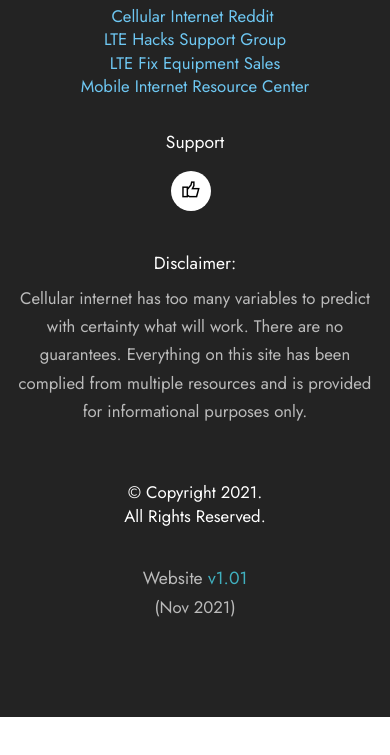
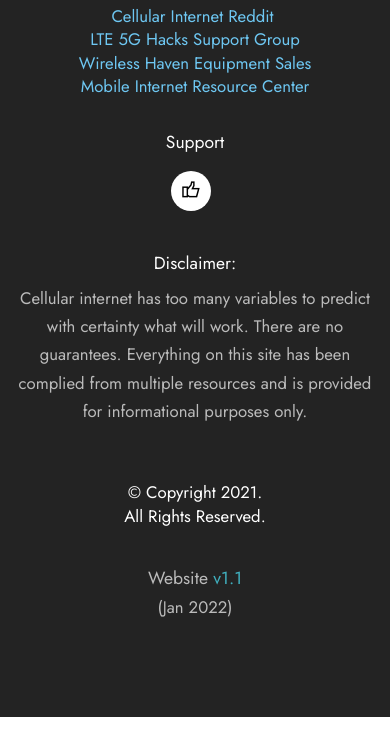
Before and after one commit to CellularInternet/CellularInternet.github.io, a plain HTML site: page tabletplan.html in a window 390 px wide. Shown: the part 6548-7303 px from the top of the page. Drawn offline with Linux system fonts and the light colour scheme; files whose address does not match are found by name.

Commit message:
Update tabletplan.html

```diff
--- a/tabletplan.html
+++ b/tabletplan.html
@@ -472,7 +472,7 @@
     </div>
 </section>
 
-<section class="footer4 cid-sElR4KauPr" once="footers" id="footer4-u">
+<section class="footer4 cid-sElR4KauPr" once="footers" id="footer4-1w">
 
 
 
@@ -488,7 +488,7 @@
             <div class="col-12 col-md-6 col-lg-3">
                 <h5 class="mbr-section-subtitle mbr-fonts-style mb-2 display-7">
                     <br>Resources</h5>
-                <p class="mbr-text mbr-fonts-style mb-4 display-4"><a href="https://www.reddit.com/user/digitallyinclined/m/cellular_internet_research" class="text-primary" target="_blank">Cellular Internet Reddit</a>&nbsp;<br><a href="https://www.facebook.com/groups/LTE.HACKS" class="text-primary" target="_blank">LTE Hacks Support Group</a><br><a href="https://ltefix.com/" class="text-primary" target="_blank">LTE Fix Equipment Sales</a><br><a href="https://www.rvmobileinternet.com/" class="text-primary" target="_blank">Mobile Internet Resource Center</a><br></p>
+                <p class="mbr-text mbr-fonts-style mb-4 display-4"><a href="https://www.reddit.com/user/digitallyinclined/m/cellular_internet_research" class="text-primary" target="_blank">Cellular Internet Reddit</a>&nbsp;<br><a href="https://www.facebook.com/groups/LTE.HACKS" class="text-primary" target="_blank">LTE 5G Hacks Support Group</a><br><a href="https://thewirelesshaven.com/" class="text-primary" target="_blank">Wireless Haven Equipment Sales</a><br><a href="https://www.rvmobileinternet.com/" class="text-primary" target="_blank">Mobile Internet Resource Center</a><br></p>
                 <h5 class="mbr-section-subtitle mbr-fonts-style mb-3 display-7">
                     Support</h5>
                 <div class="social-row display-7">
@@ -511,7 +511,7 @@
             <div class="col-12 col-md-6 col-lg-3">
                 <h5 class="mbr-section-subtitle mbr-fonts-style mb-2 display-4"><br>© Copyright 2021. <br>All Rights Reserved.</h5>
                 <ul class="list mbr-fonts-style display-4">
-                    <li class="mbr-text item-wrap"><span style="font-size: 1.1rem;"><br></span></li><li class="mbr-text item-wrap"><span style="font-size: 1.1rem;">Website </span><a href="websitenotes.html" class="text-success" style="font-size: 1.1rem; background-color: rgb(35, 35, 35);">v1.01</a><br></li><li class="mbr-text item-wrap">(Nov 2021)</li>
+                    <li class="mbr-text item-wrap"><span style="font-size: 1.1rem;"><br></span></li><li class="mbr-text item-wrap"><span style="font-size: 1.1rem;">Website </span><a href="websitenotes.html" class="text-success" style="font-size: 1.1rem; background-color: rgb(35, 35, 35);">v1.1</a><br></li><li class="mbr-text item-wrap">(Jan 2022)</li>
                 </ul>
             </div>
 
```
